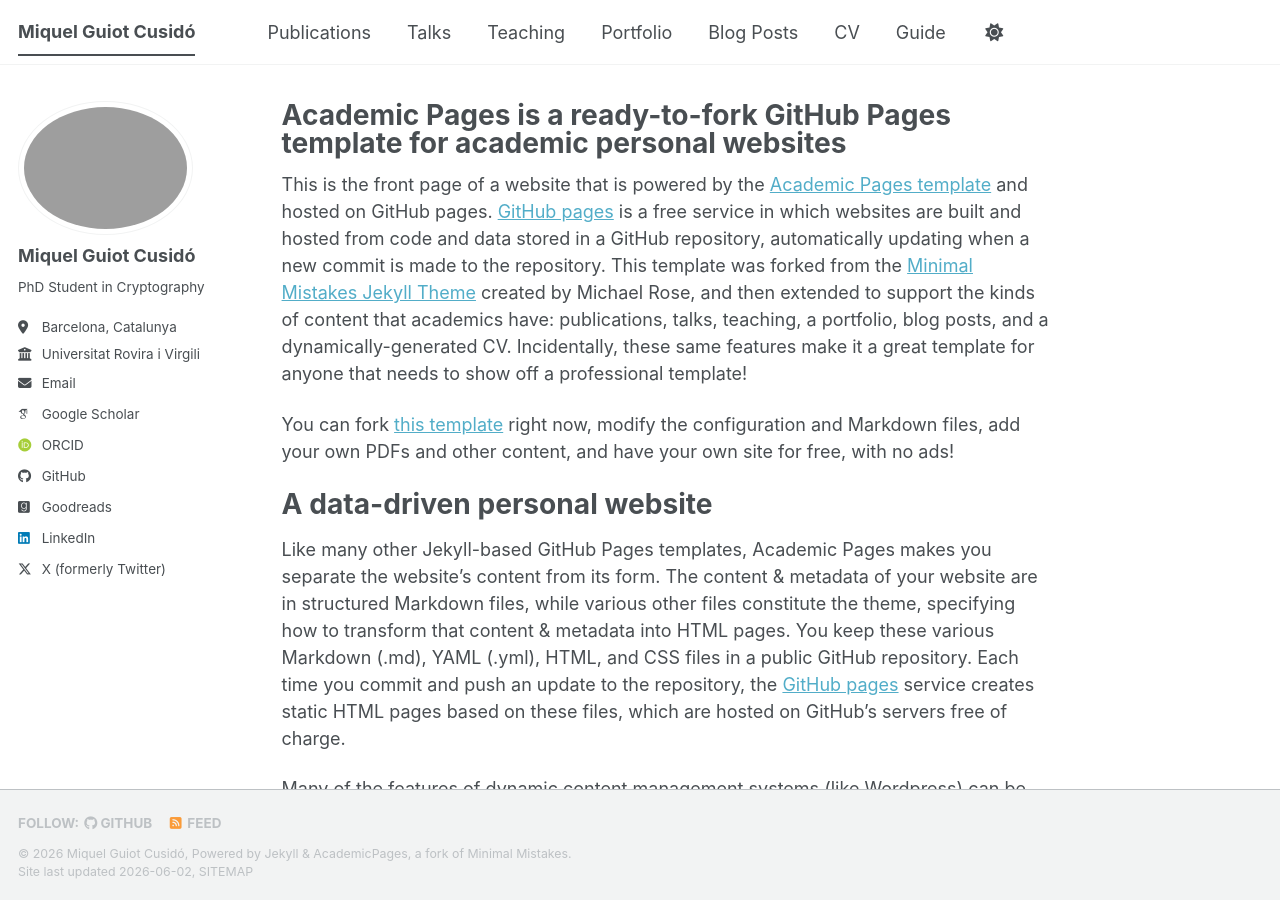
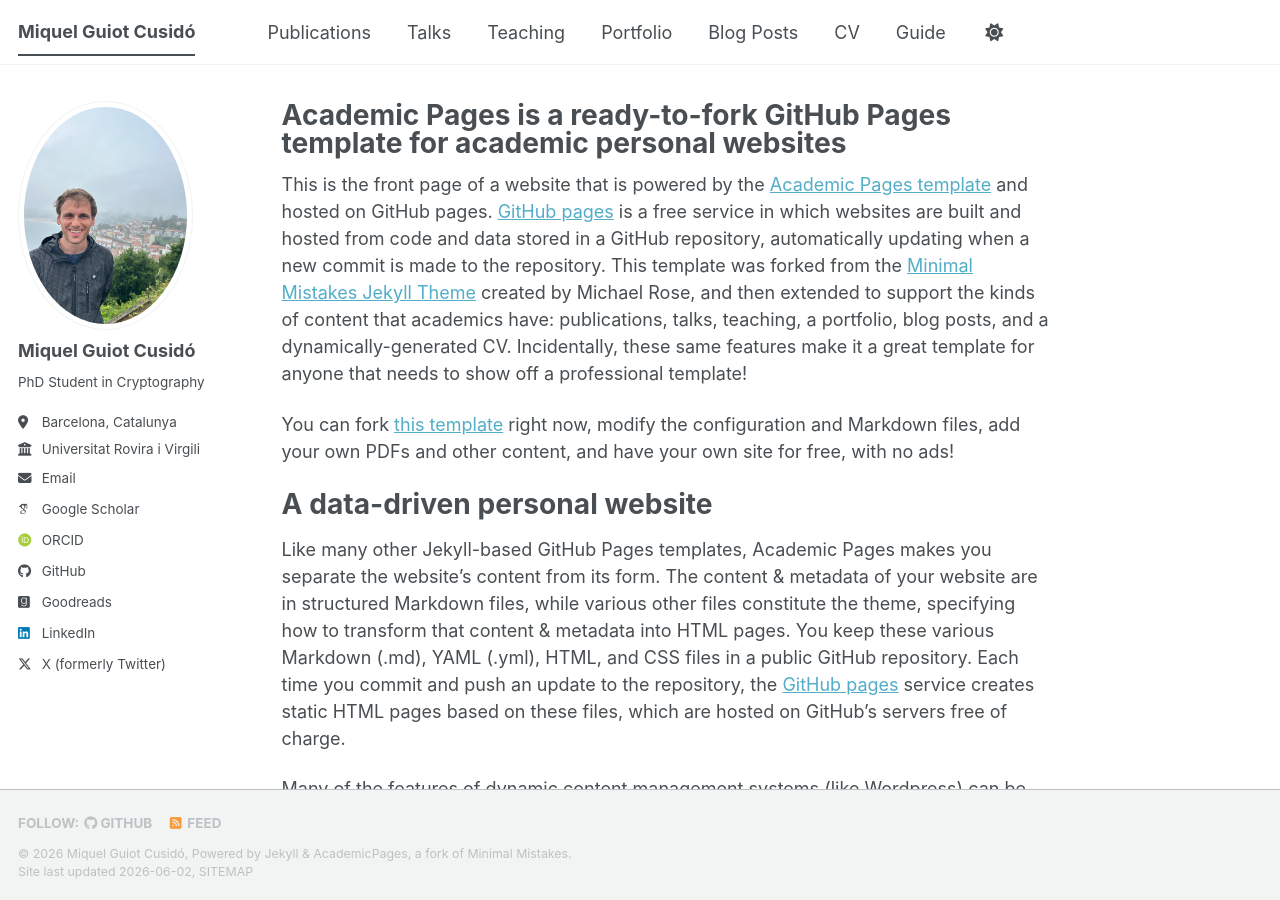
Before and after one commit to MiquelGuiot/MiquelGuiot.github.io, a Jekyll site: the page built from _pages/about.md, in a window 1280 px wide and 900 px high. Built offline with Jekyll 4.4.1, drawn with Linux system fonts in a browser that asks for light colours; some web fonts are replaced; a script bundle is joined from its source files by our own code; library files that are not in the unit come from our copies.

Commit message:
Update _config.yml

```diff
--- a/_config.yml
+++ b/_config.yml
@@ -23,7 +23,7 @@
 #               Additional customization can be done by editing /_includes/author-profile.html
 author:
   # Biographic information
-  avatar           : "images/FotoPerfil.png"
+  avatar           : "FotoPerfil.jpg"
   name             : "Miquel Guiot Cusidó"
   pronouns         : # example: "she/her"
   bio              : "PhD Student in Cryptography"
```
